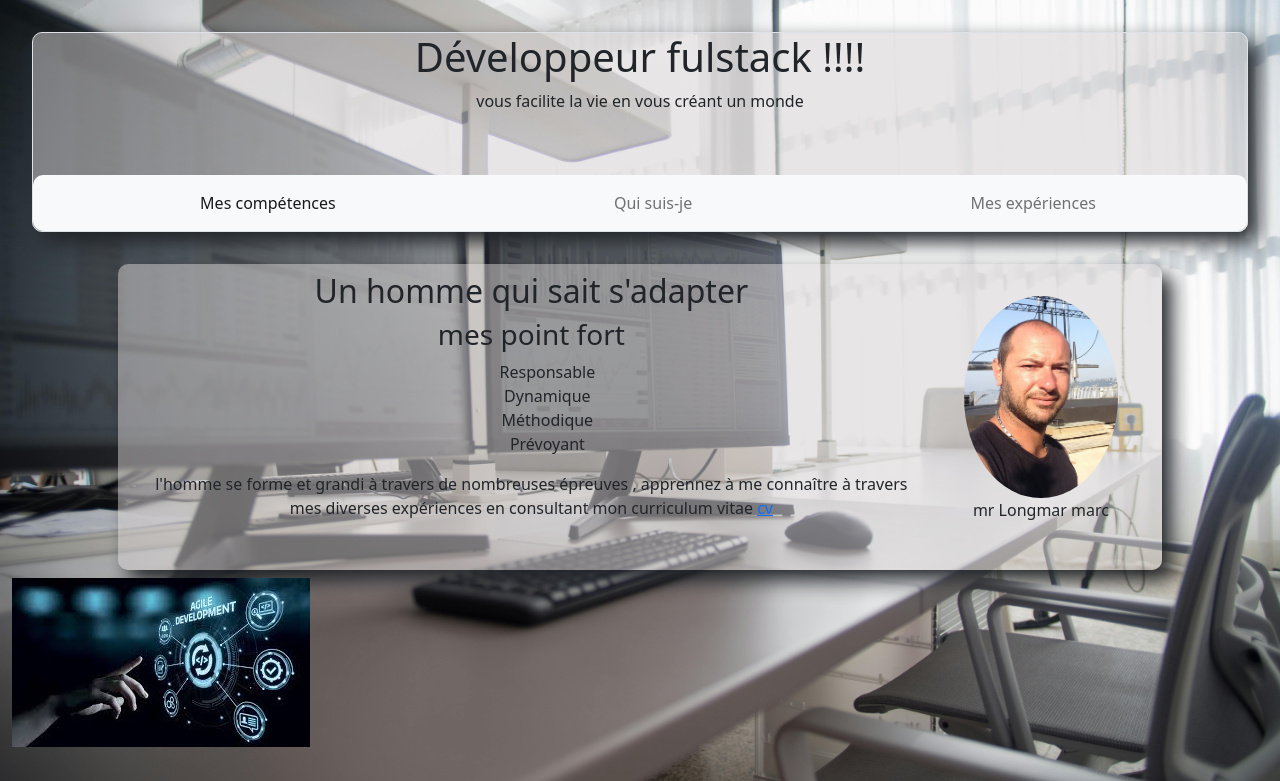
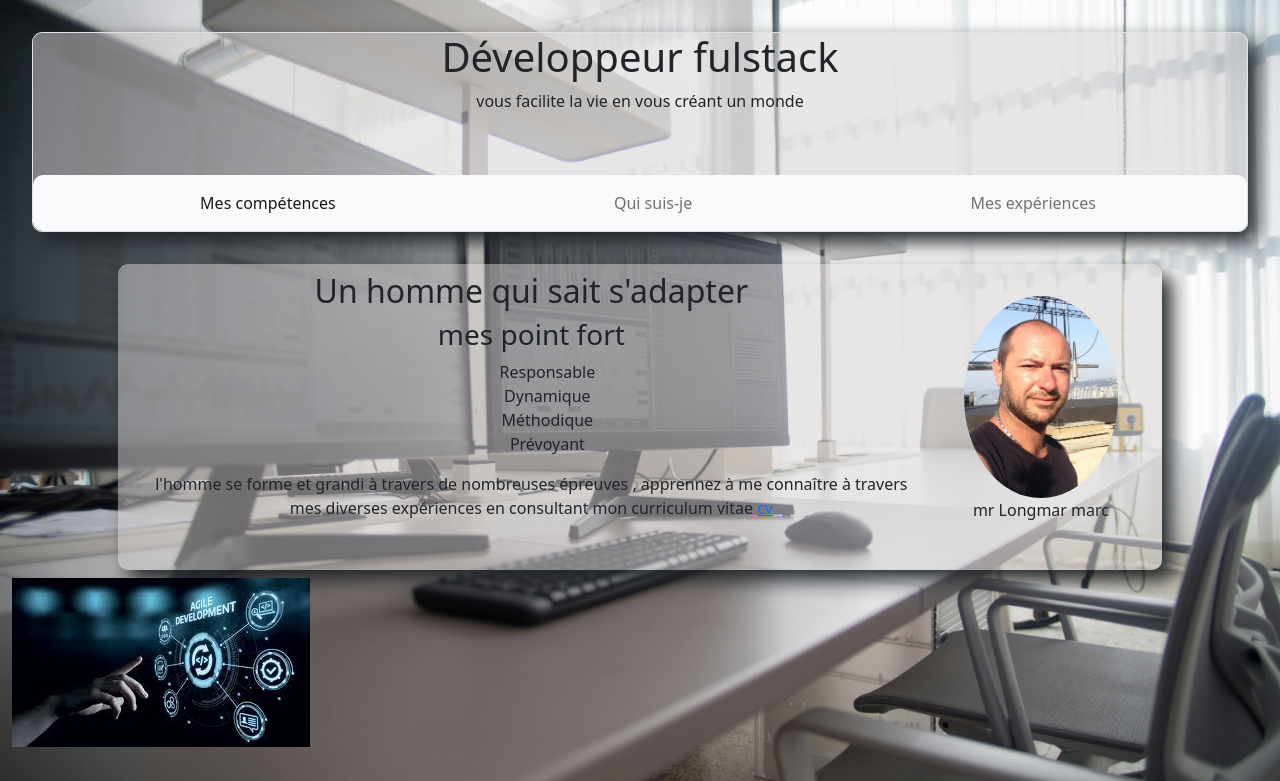
Before and after one commit to papageek06/portfolio, a plain HTML site: page portfolio/index.html in a window 1280 px wide. Shown: the top 781 px of the page. Drawn offline with Linux system fonts and the light colour scheme.

Commit message:
c bon sa marche

```diff
--- a/portfolio/index.html
+++ b/portfolio/index.html
@@ -14,7 +14,7 @@
     <header class="d-flex flex-column align-items-center border   justify-content-between  ">
 
         <div class="text-center w-80  ">
-            <h1 class="mb-2 ">Développeur fulstack !!!!</h1>
+            <h1 class="mb-2 ">Développeur fulstack </h1>
             <p>vous facilite la vie en vous créant un monde </p>
         </div>
 
```
